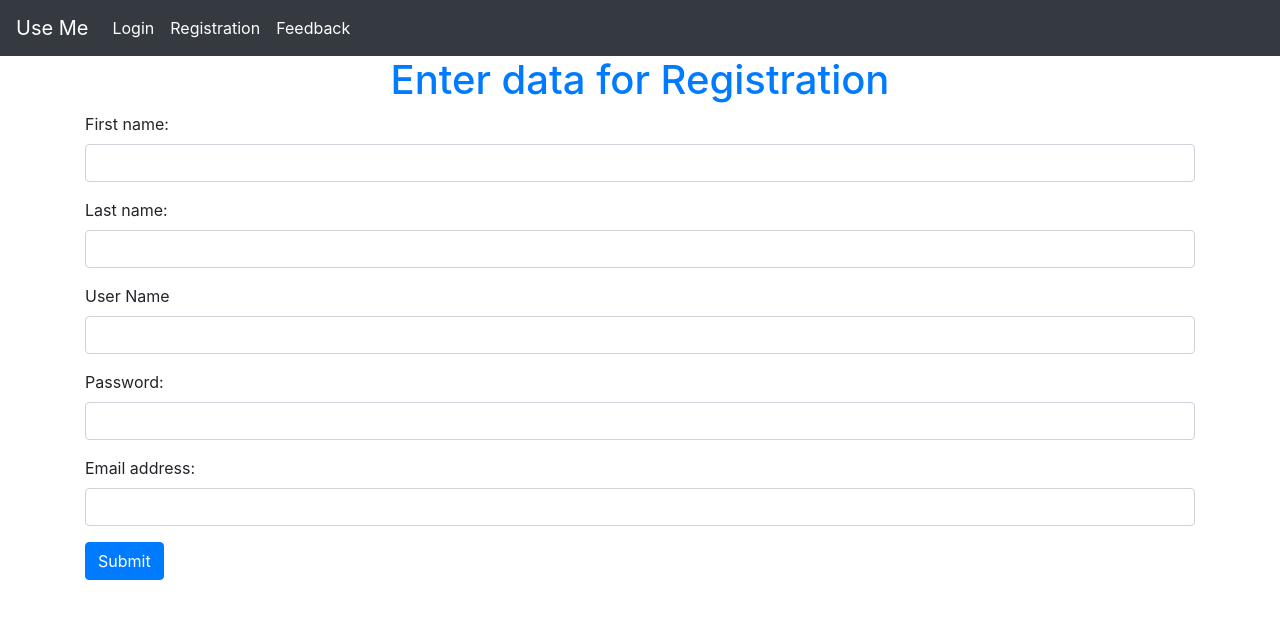
After one commit to Manish-999/UseIt, a Django app: page /registration in a window 1280 px wide. The commit adds this page. Shown: the top 619 px of the page. Run offline with Django 3.2, Linux system fonts and the light colour scheme; some libraries are stand-ins or nearby versions.

Commit message:
login and registration done

```diff
--- a/notes/form.py
+++ b/notes/form.py
@@ -0,0 +1,16 @@
+from django import forms
+from django.contrib.auth.models import User
+from notes.models import WriteNotes
+
+class Userform(forms.ModelForm):
+
+   class Meta:
+      model=User
+      fields=('username','email','password','first_name','last_name')
+
+
+
+class WriteNotesForm(forms.ModelForm):
+   class Meta:
+      model=WriteNotes
+      fields=('topic','data')
--- a/notes/models.py
+++ b/notes/models.py
@@ -11,4 +11,4 @@ class WriteNotes(models.Model):
    data=models.TextField(null=True)
 
    def __str__(self):
-      return user.username
+      return self.user.username
--- a/notes/views.py
+++ b/notes/views.py
@@ -1,5 +1,53 @@
 from django.shortcuts import render
+from notes.form import Userform
+from django.core import validators
+from django import forms
+from django.contrib.auth import authenticate,login,logout
+from django.contrib.auth.decorators import login_required
+
 
 # Create your views here.
 def index(req):
    return render(req,"index.html")
+
+
+def register(req):
+   if req.method=='POST':
+      form=Userform(data=req.POST)
+
+      if form.is_valid():
+         user=form.save()
+         user.set_password(user.password)
+         user.save()
+         login(req,user)
+         print("data saved")
+   else:
+         form=Userform()
+
+   return render(req,'register.html',{'form':form,'error':form.errors})
+
+
+def loginn(req):
+
+   if req.method=="POST":
+
+         uname=req.POST.get('username')
+         passs=req.POST.get('password')
+
+         user=authenticate(username=uname,password=passs)
+
+         if user:
+            print(user)
+            login(req, user)
+
+         else:
+            print('some error')
+            return render(req,'login.html',{'error':'User Name or Password is incorrect'})
+
+   return render(req,'login.html',{'error':''})
+
+
+@login_required
+def logoutt(req):
+   logout(req)
+   return render(req,"index.html")
--- a/templates/base.html
+++ b/templates/base.html
@@ -33,17 +33,17 @@
                <a class="nav-link active" href="#">Votes</a>
              </li>
              <li class="nav-item">
-               <a class="nav-link active" href="#">Logout</a>
+               <a class="nav-link active" href="/logout">Logout</a>
              </li>
              <li class="nav-item">
                <a class="nav-link active" href="#">Feedback</a>
              </li>
       {% else %}
       <li class="nav-item">
-         <a class="nav-link active" href="#">Login</a>
+         <a class="nav-link active" href="/login">Login</a>
        </li>
        <li class="nav-item">
-         <a class="nav-link active" href="#">Registration</a>
+         <a class="nav-link active" href="/registration">Registration</a>
        </li>
        <li class="nav-item">
          <a class="nav-link active" href="#">Feedback</a>
--- /dev/null
+++ b/templates/register.html
@@ -0,0 +1,45 @@
+{% extends "base.html" %}
+{% block bodyy%}
+
+<div class="container">
+
+   <h1 class='text-primary text-center'>Enter data for Registration</h1>
+   <form method="POST" action='/registration'>
+      {% csrf_token %}
+
+      <div class="form-group">
+         <label for="id_first_name">First name:</label>
+         <input type="text" class="form-control" name="first_name" maxlength="30" id="id_first_name" required>
+      </div>
+
+     <div class="form-group">
+         <label for="id_last_name">Last name:</label>
+         <input type="text" class="form-control" name="last_name" maxlength="30" id="id_last_name" required>
+      </div>
+
+      <div class="form-group">
+         <label for="id_username">User Name</label>
+         <input type="text" class="form-control" name="username" maxlength="150" required id="id_username">
+
+      </div>
+
+      <div class="form-group">
+         <label for="id_password">Password:</label>
+         <input type="password" class="form-control" name="password" maxlength="128" required id="id_password">
+      </div>
+
+      <div class="form-group">
+         <label for="id_email">Email address:</label>
+         <input type="email" class="form-control" name="email" maxlength="254" id="id_email" required>
+      </div>
+
+
+     <button type="submit" class="btn btn-primary">Submit</button>
+     <div class='text-danger'>
+      {{error}}
+     </div>
+   </form>
+</div>
+
+
+{% endblock %}
--- a/useIt/settings.py
+++ b/useIt/settings.py
@@ -141,4 +141,4 @@ MEDIA_URL = '/media/'
 MEDIA_ROOT=MEDIA_DIR
 
 
-LOGIN_URL='/login'
+LOGIN_URL='/'
--- a/useIt/urls.py
+++ b/useIt/urls.py
@@ -15,10 +15,12 @@ Including another URLconf
 """
 from django.contrib import admin
 from django.urls import path,include
-from notes.views import index
+from notes.views import index,register,loginn,logoutt
 
 urlpatterns = [
     path('admin/', admin.site.urls),
     path('', index,name="index"),
-    path('/login', index,name="index")
+    path('login', loginn,name="login"),
+    path('registration', register,name="register"),
+    path('logout', logoutt,name="logout")
 ]
```
Also changed, not shown: templates/login.html (added, +26 -0 lines), db.sqlite3, manage.py (line endings or trailing spaces).
